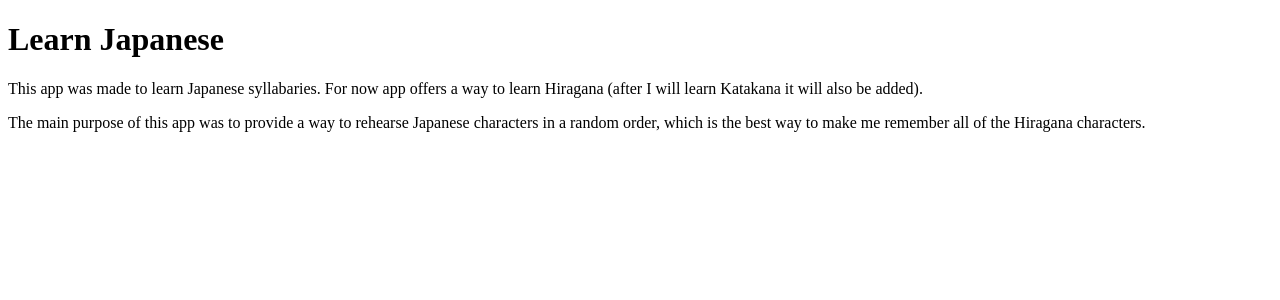
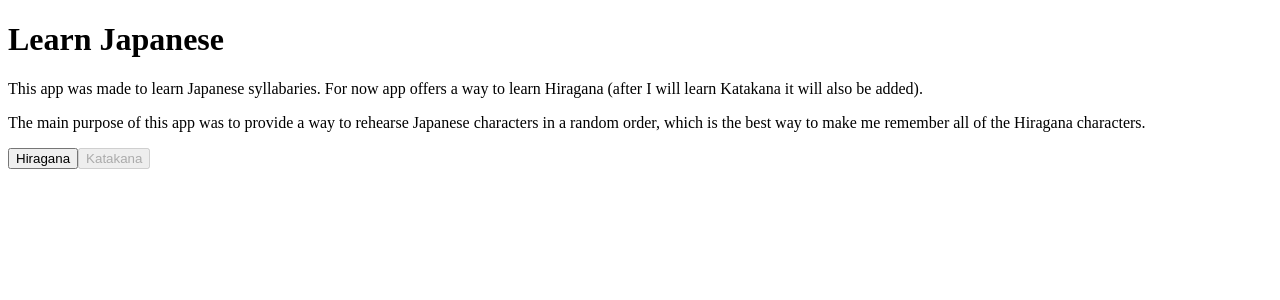
Before and after one commit to PepeKwapien/LearnJapanese, an Angular app: page / in a window 1280 px wide. Shown: the top 300 px of the page. Built offline with nearby package versions, Linux system fonts and the light colour scheme.

Commit message:
Added template button component

```diff
--- a/src/app/app.module.ts
+++ b/src/app/app.module.ts
@@ -4,11 +4,13 @@ import { BrowserModule } from '@angular/platform-browser';
 import { AppRoutingModule } from './app-routing.module';
 import { AppComponent } from './app.component';
 import { LandingPageComponent } from './pages/landing-page/landing-page.component';
+import { ButtonWithIconComponent } from './components/button-with-icon/button-with-icon.component';
 
 @NgModule({
   declarations: [
     AppComponent,
-    LandingPageComponent
+    LandingPageComponent,
+    ButtonWithIconComponent
   ],
   imports: [
     BrowserModule,
--- /dev/null
+++ b/src/app/components/button-with-icon/button-with-icon.component.html
@@ -0,0 +1 @@
+<button [disabled]="disabled">{{ text }}</button>
--- /dev/null
+++ b/src/app/components/button-with-icon/button-with-icon.component.ts
@@ -0,0 +1,15 @@
+import { Component, Input, OnInit } from '@angular/core';
+
+@Component({
+  selector: 'app-button-with-icon',
+  templateUrl: './button-with-icon.component.html',
+  styleUrls: ['./button-with-icon.component.css'],
+})
+export class ButtonWithIconComponent implements OnInit {
+  @Input() text: string = 'Click me';
+  @Input() disabled: boolean = false;
+
+  constructor() {}
+
+  ngOnInit(): void {}
+}
--- a/src/app/pages/landing-page/landing-page.component.html
+++ b/src/app/pages/landing-page/landing-page.component.html
@@ -8,3 +8,5 @@
   characters in a random order, which is the best way to make me remember all of
   the Hiragana characters.
 </p>
+<app-button-with-icon text="Hiragana"></app-button-with-icon>
+<app-button-with-icon text="Katakana" [disabled]="true"></app-button-with-icon>
```
Also changed, not shown: src/app/components/button-with-icon/button-with-icon.component.css (added).
